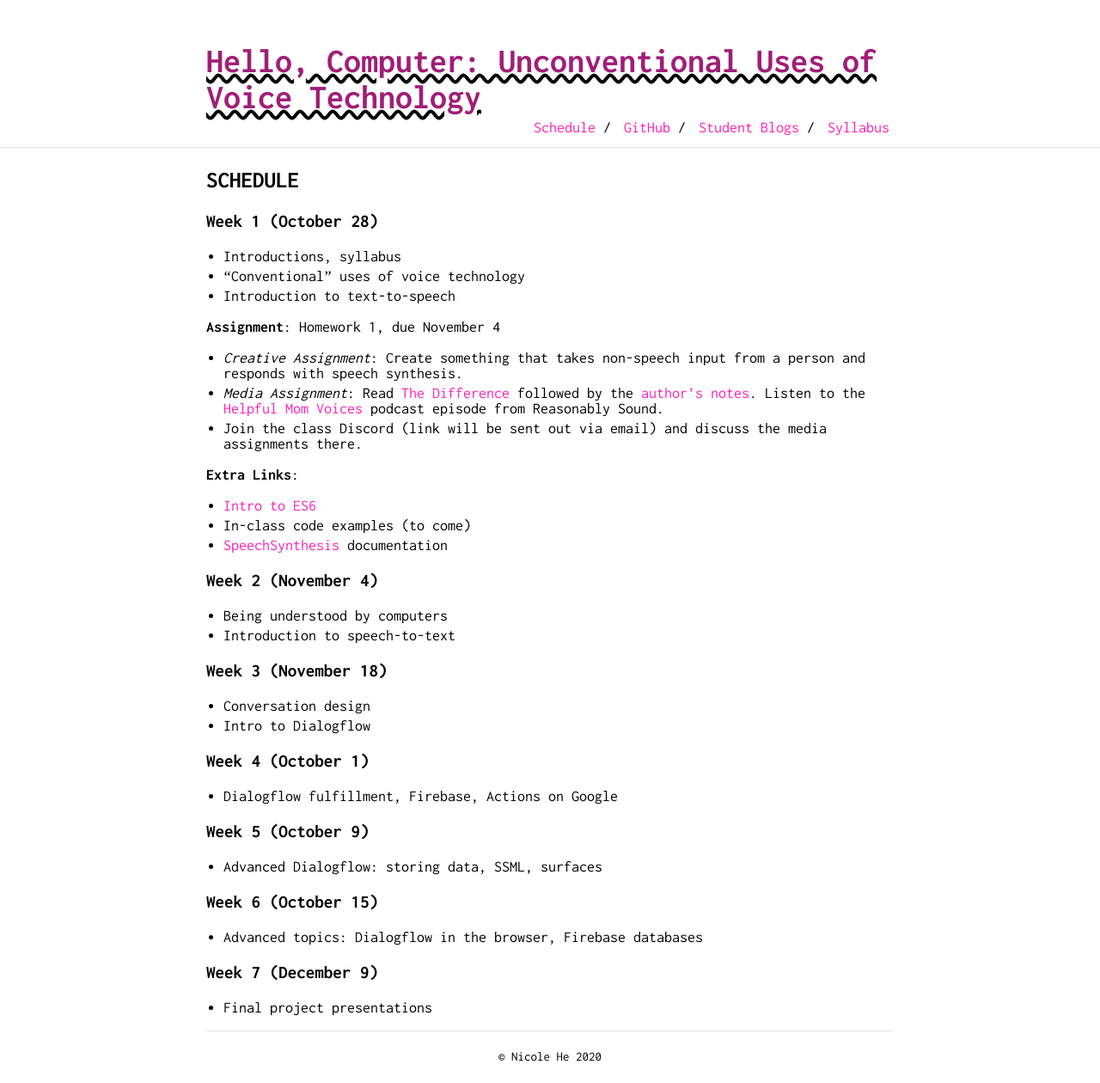
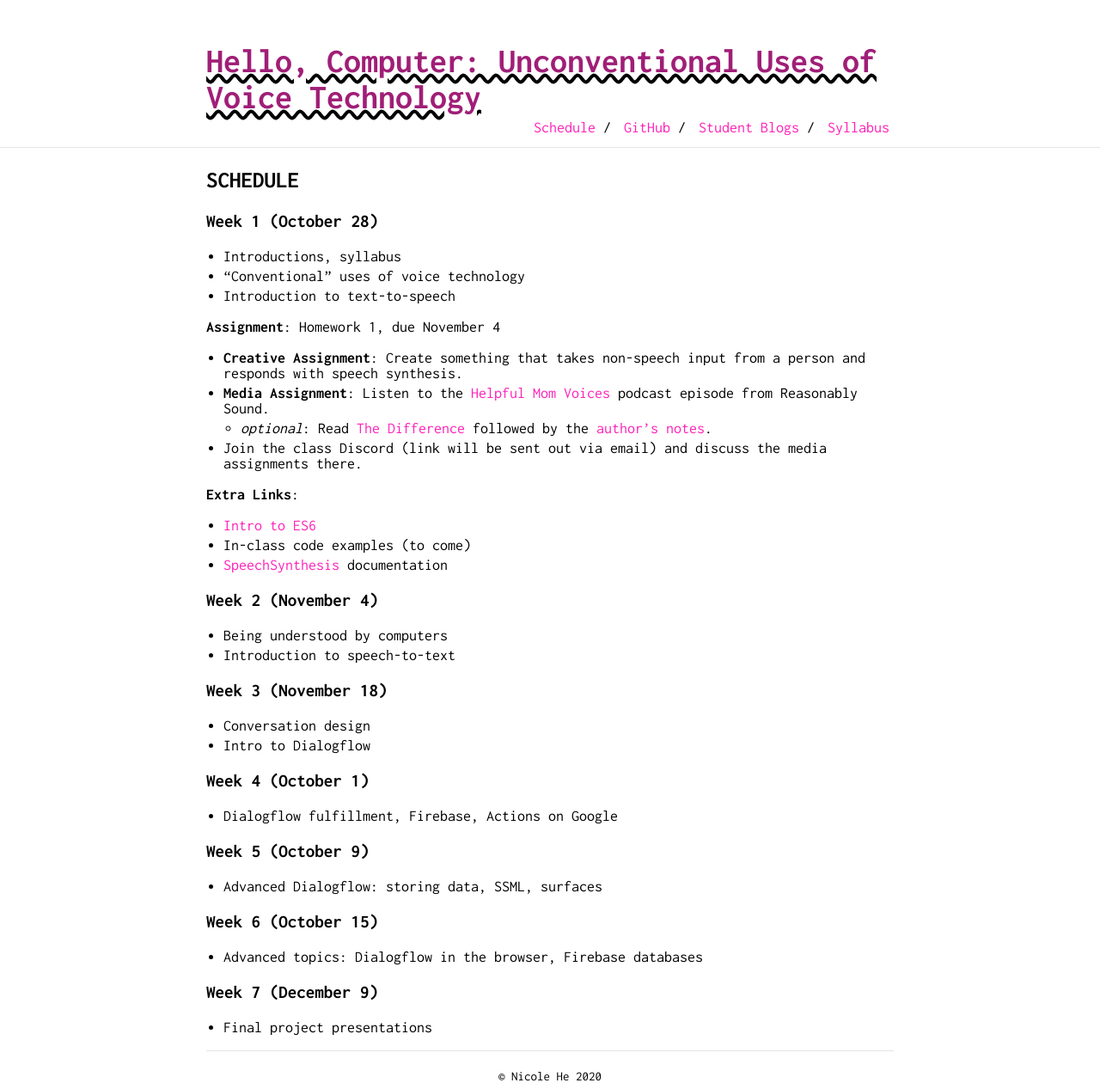
Before and after one commit to nicolehe/nicolehe.github.io, a Jekyll site: the page built from schedule.md, in a window 1280 px wide. Shown: the whole page at 86% size. Built offline with Jekyll 4.4.1, drawn with Linux system fonts in a browser that asks for light colours; our own code applies the rules of GitHub Pages for plain Markdown files; before the commit the page ends 1237 px from its top, so only the background shows below that.

Commit message:
make reading optional

```diff
--- a/schedule.md
+++ b/schedule.md
@@ -11,8 +11,9 @@ layout: default
 - Introduction to text-to-speech
 
 **Assignment**: Homework 1, due November 4
-- *Creative Assignment*: Create something that takes non-speech input from a person and responds with speech synthesis.
-- *Media Assignment*: Read [The Difference](https://qntm.org/difference) followed by the [author's notes](https://qntm.org/adapting). Listen to the [Helpful Mom Voices](http://reasonablysound.com/2018/02/27/helpful-mom-voices/) podcast episode from Reasonably Sound.
+- **Creative Assignment**: Create something that takes non-speech input from a person and responds with speech synthesis.
+- **Media Assignment**: Listen to the [Helpful Mom Voices](http://reasonablysound.com/2018/02/27/helpful-mom-voices/) podcast episode from Reasonably Sound.
+    - *optional*: Read [The Difference](https://qntm.org/difference) followed by the [author's notes](https://qntm.org/adapting).
 - Join the class Discord (link will be sent out via email) and discuss the media assignments there.
 
 **Extra Links**:
```
